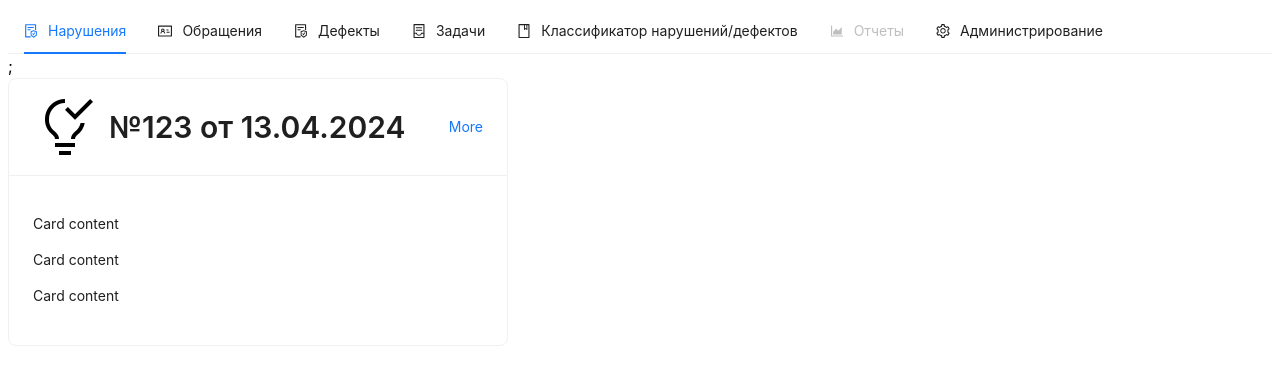
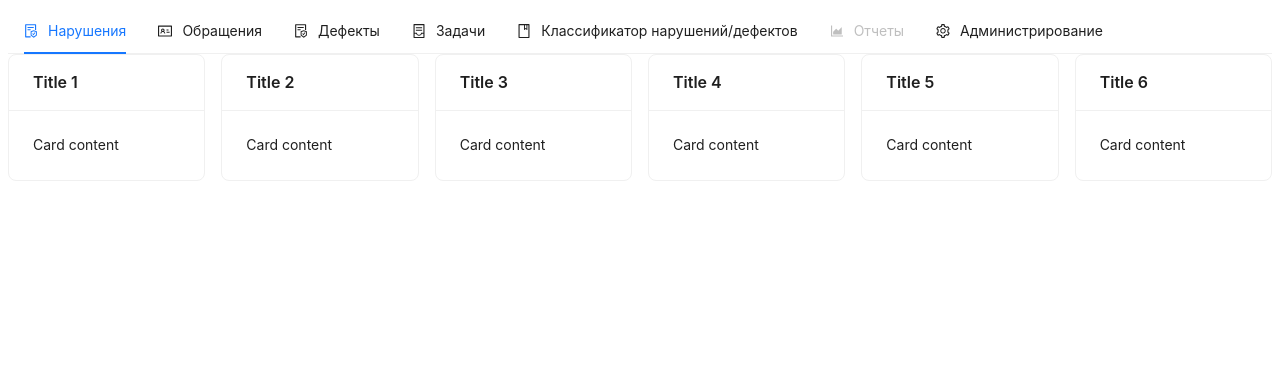
Before and after one commit to MichelGL/frontend_supervision_waranty_app, a React (Vite) app: page / in a window 1280 px wide. Shown: the top 384 px of the page. Built offline with nearby package versions, Linux system fonts and the light colour scheme.

Commit message:
Add navigation

```diff
--- a/src/App.jsx
+++ b/src/App.jsx
@@ -1,20 +1,24 @@
-import ViolationCard from "./components/ViolationCard.jsx";
+// import ViolationCard from "./components/ViolationCard.jsx";
+import ViolationList from "./components/ViolationList.jsx";
 // eslint-disable-next-line no-unused-vars
 import React, { useState } from 'react';
 import { IdcardOutlined, SettingOutlined, FileProtectOutlined, AreaChartOutlined, ContainerOutlined, BookOutlined} from '@ant-design/icons';
 import { Menu } from 'antd';
 
+const components = {
+    violations: <ViolationList />,
+    // другие компоненты...
+};
 
 const items = [
     {
         label: 'Нарушения',
-        key: 'violation',
+        key: 'violations',
         icon: <FileProtectOutlined />,
-        component: <ViolationCard />,
     },
     {
         label: 'Обращения',
-        key: 'appeal',
+        key: 'appeals',
         icon: <IdcardOutlined />,
     },
     {
@@ -65,19 +69,16 @@ const items = [
     },
 ];
 const App = () => {
-    const [current, setCurrent] = useState('violation');
-    const [selectedComponent, setSelectedComponent] = useState(items.find(item => item.key === 'violation').component);
+    const [current, setCurrent] = useState('violations');
 
     const onClick = (e) => {
         console.log('click ', e);
         setCurrent(e.key);
-        const selectedItem = items.find(item => item.key === e.key);
-        setSelectedComponent(selectedItem.component);
     };
     return (
         <>
-            <Menu onClick={onClick} selectedKeys={[current]} mode="horizontal" items={items} />;
-            {selectedComponent}
+            <Menu onClick={onClick} selectedKeys={[current]} mode="horizontal" items={items} />
+            {components[current]}
         </>
     )
 };
--- /dev/null
+++ b/src/components/ViolationList.jsx
@@ -0,0 +1,69 @@
+import { useState } from 'react';
+import { Card, List } from 'antd';
+import ViolationCard from './ViolationCard';
+
+function ViolationList() {
+    const [selectedViolation, setSelectedViolation] = useState(null); // Состояние для хранения выбранного нарушения
+
+    const data = [
+        {
+            id: 1,
+            title: 'Title 1',
+        },
+        {
+            id: 2,
+            title: 'Title 2',
+        },
+        {
+            id: 3,
+            title: 'Title 3',
+        },
+        {
+            id: 4,
+            title: 'Title 4',
+        },
+        {
+            id: 5,
+            title: 'Title 5',
+        },
+        {
+            id: 6,
+            title: 'Title 6',
+        },
+    ];
+
+    // Функция для обработки нажатия на элемент списка
+    const handleViolationClick = (violationId) => {
+        // Здесь вы можете выполнить любые дополнительные действия при выборе нарушения, например, отправить запрос на получение дополнительной информации
+        // В данном случае просто обновляем состояние выбранного нарушения
+        setSelectedViolation(violationId);
+    };
+
+    return (
+        <div>
+            {selectedViolation ? (
+                <ViolationCard violationId={selectedViolation} />
+            ) : (
+                <List
+                    grid={{
+                        gutter: 16,
+                        xs: 1,
+                        sm: 2,
+                        md: 4,
+                        lg: 4,
+                        xl: 6,
+                        xxl: 3,
+                    }}
+                    dataSource={data}
+                    renderItem={(item) => (
+                        <List.Item onClick={() => handleViolationClick(item.id)}>
+                            <Card title={item.title}>Card content</Card>
+                        </List.Item>
+                    )}
+                />
+            )}
+        </div>
+    )
+}
+
+export default ViolationList
```
